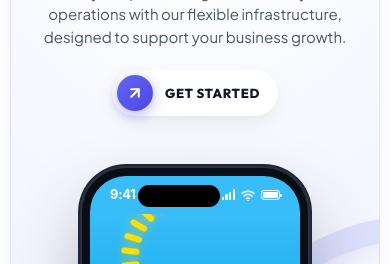
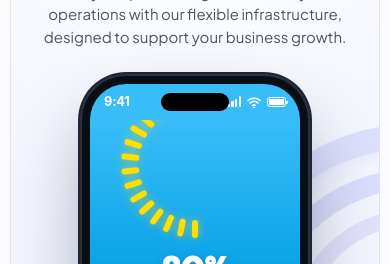
Before and after one commit to kappygit/Infodrill_Web_app, a React (Vite) app: page / in a window 390 px wide. Shown: the part 259-523 px from the top of the page. Built offline with nearby package versions, Linux system fonts and the light colour scheme; no server answers.

Commit message:
Center phone Dynamic Island and remove redundant hero Get Started button

```diff
--- a/src/features/home/sections/HeroSection.css
+++ b/src/features/home/sections/HeroSection.css
@@ -246,12 +246,13 @@
 
 /* Screen Top Bar */
 .phone-top-bar {
+  position: relative;
   height: 38px;
   background-color: #38BDF8;
   display: flex;
   align-items: center;
   justify-content: space-between;
-  padding: 0 20px;
+  padding: 0 18px;
   border-top-left-radius: 36px;
   border-top-right-radius: 36px;
   color: #FFFFFF;
@@ -265,14 +266,20 @@
   font-size: 0.8rem;
   font-weight: 700;
   letter-spacing: -0.01em;
+  z-index: 2;
 }
 
 .phone-island-pill {
-  width: 82px;
-  height: 22px;
+  position: absolute;
+  left: 50%;
+  top: 50%;
+  transform: translate(-50%, -50%);
+  width: 76px;
+  height: 20px;
   background-color: #000000;
   border-radius: 20px;
-  margin-top: 1px;
+  z-index: 1;
+  pointer-events: none;
 }
 
 .phone-signal-icons {
@@ -670,6 +677,16 @@
     padding: 10px;
   }
 
+  .phone-top-bar {
+    padding: 0 14px;
+    height: 36px;
+  }
+
+  .phone-island-pill {
+    width: 68px;
+    height: 18px;
+  }
+
   .phone-gauge-wrap {
     width: 180px;
     height: 180px;
--- a/src/features/home/sections/HeroSection.jsx
+++ b/src/features/home/sections/HeroSection.jsx
@@ -1,6 +1,6 @@
 import React, { useRef, useState, useEffect } from 'react';
 import { motion, useScroll, useTransform, useSpring } from 'framer-motion';
-import { ArrowUpRight, Star } from 'lucide-react';
+import { Star } from 'lucide-react';
 import './HeroSection.css';
 
 export function HeroSection() {
@@ -95,21 +95,6 @@ export function HeroSection() {
               Easily adapt to changes and scale your operations with our flexible
               infrastructure, designed to support your business growth.
             </motion.p>
-
-            {/* 4. Action Button: GET STARTED ↗ */}
-            <motion.div
-              className="hero-actions-row"
-              initial={{ opacity: 0, scale: 0.95 }}
-              animate={{ opacity: 1, scale: 1 }}
-              transition={{ duration: 0.5, delay: 0.4 }}
-            >
-              <a href="#contact" className="hero-pill-cta">
-                <span className="hero-pill-cta__icon" aria-hidden="true">
-                  <ArrowUpRight size={18} strokeWidth={2.8} />
-                </span>
-                <span>GET STARTED</span>
-              </a>
-            </motion.div>
           </div>
 
           {/* ====================================================================
```
